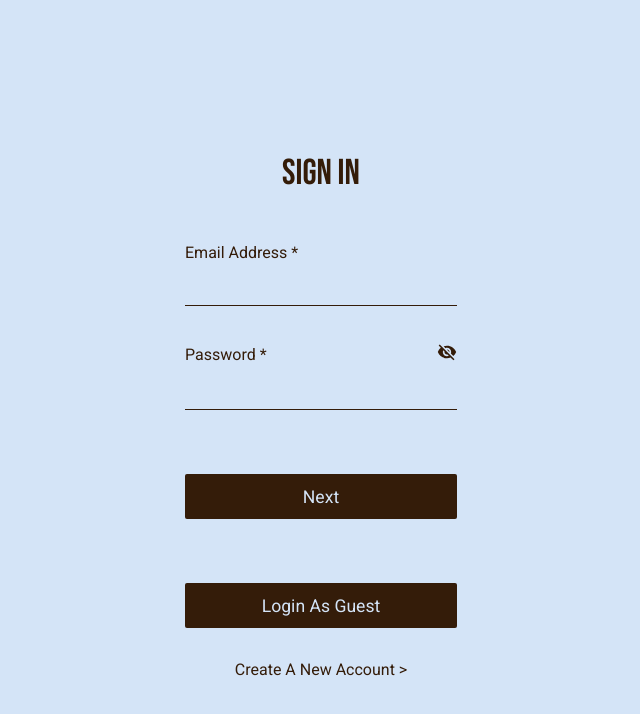
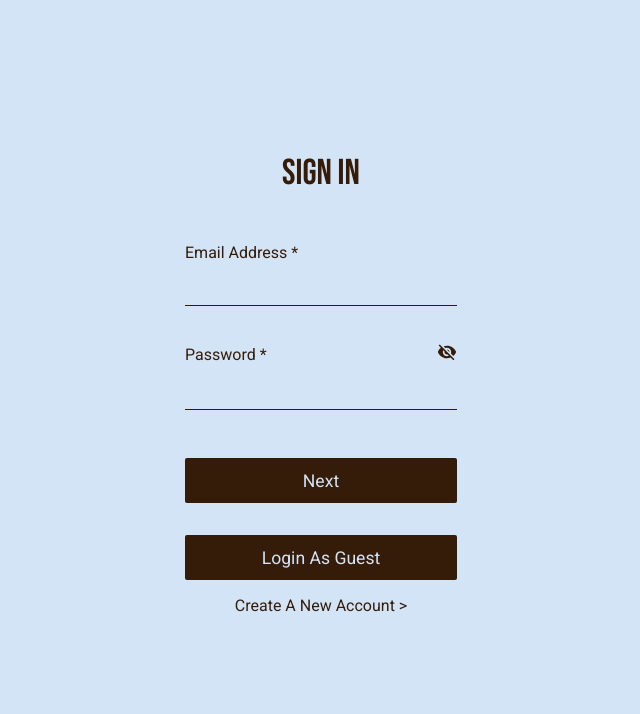
Before and after one commit to tejas-muthya37/habitify-review, a React (Create React App) app: page /login in a window 1280 px wide. Shown: the top 714 px of the page, without its empty margins (319-959 px from the left). Built offline with nearby package versions, Linux system fonts and the light colour scheme.

Commit message:
Refactor: UI refactoring

```diff
--- a/src/Screens/Authenticate/authenticate.css
+++ b/src/Screens/Authenticate/authenticate.css
@@ -85,7 +85,7 @@
     color: var(--primary-bg);
     background-color: var(--primary-color);
     font-size: 1.1rem;
-    margin: 2rem 0;
+    margin: 1rem 0;
     cursor: pointer;
 }
 
```
